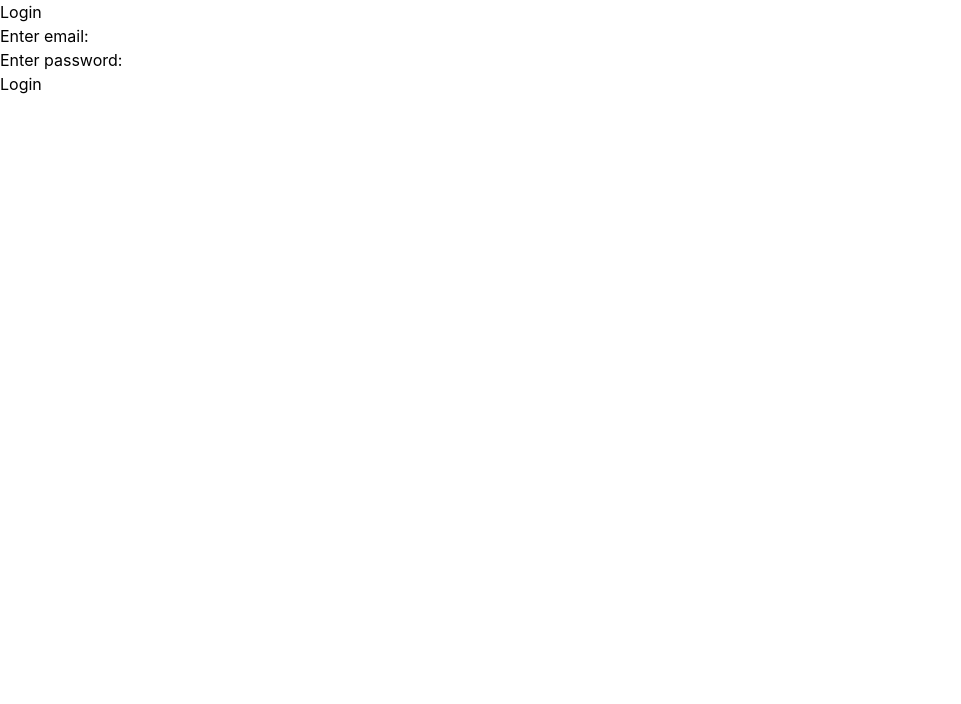
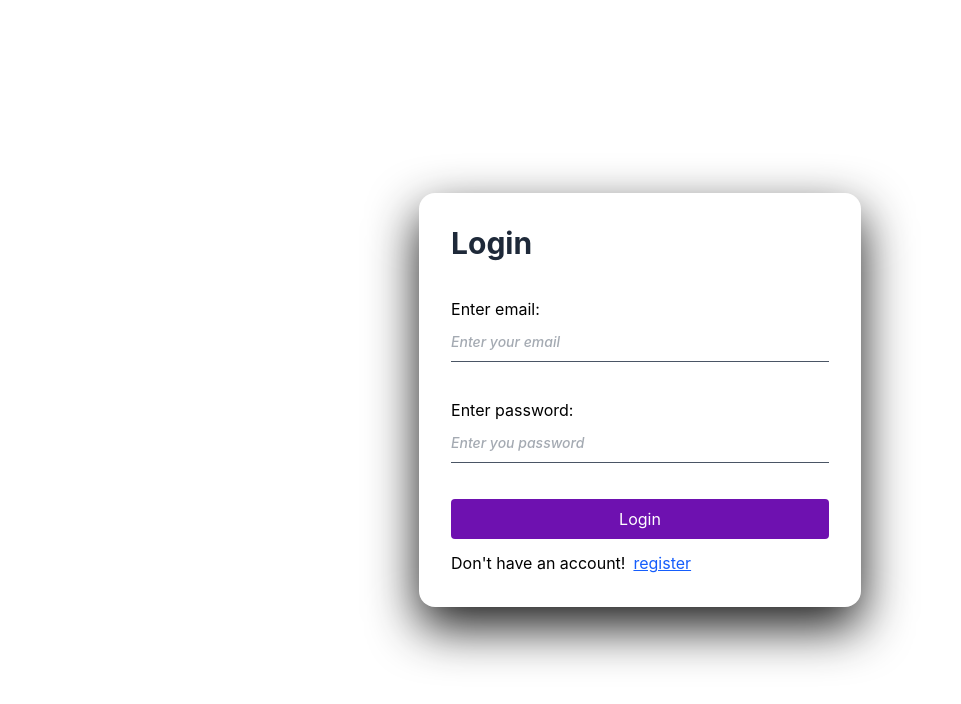
Before and after one commit to Afnan-coder/mern-register-and-login, a React (Vite) app in the folder client/: page /login in a window 1280 px wide. Shown: the top 704 px of the page, without its empty margins (0-961 px from the left). Built offline with nearby package versions, Linux system fonts and the light colour scheme.

Commit message:
Created the Login page

```diff
--- a/client/src/context/AppContext.jsx
+++ b/client/src/context/AppContext.jsx
@@ -3,6 +3,8 @@ import { createContext, useState } from "react";
 export const AppContext = createContext()
 
 export const AppContextProvider = (props) =>{
+
+
 
     const [count, setCount] = useState(0)
 
--- a/client/src/pages/Login.jsx
+++ b/client/src/pages/Login.jsx
@@ -1,19 +1,61 @@
-import React from 'react'
+import React, { useState } from 'react'
+import { Link } from 'react-router-dom'
+
 
 const Login = () => {
+
+    const [userData, setUserData] = useState({
+        email: '',
+        password: ''
+    })
+
+    const handleChange = (e) => {
+        const {name, value} = e.target;
+        setUserData({
+            ...userData,
+            [name]: value
+            })
+
+    }
+
+    const onSubmitHandler = (e)=>{
+        e.preventDefault()
+        console.log(userData)
+    }
+
     return (
-    <div className=''>
-      <form>
-        <h1>Login</h1>
-        <div>
+        <div className='w-full h-screen flex items-center justify-center'>
+            <form onSubmit={onSubmitHandler} className='p-8 w-fit max-w-md rounded-2xl flex flex-col gap-9 shadow-[0_20px_50px_rgba(0,0,0,0.9)]'>
+                <h1 className='font-bold text-gray-800 text-3xl'>Login</h1>
+                <div className='space-y-6'>
                     <label>Enter email: </label>
-            <input type="text" name='name' />
+                    <input
+                        className='w-full placeholder:text-sm font-medium text-gray-600 italic border-b border-b-gray-600 focus:outline-none py-2'
+                        type="text"
+                        name='email'
+                        placeholder='Enter your email'
+                        value={userData.email}
+                        onChange={handleChange}
+                    />
+                </div>
+                <div className='space-y-4'>
+                    <label>Enter password: </label>
+                    <input
+                        className='w-full placeholder:text-sm font-medium text-gray-600 italic border-b border-b-gray-600 focus:outline-none py-2'
+                        type="password"
+                        name='password'
+                        placeholder='Enter you password'
+                        value={userData.password}
+                        onChange={handleChange}
+                    />
                 </div>
                 <div>
-            <label>Enter password: </label>
-            <input type="password" name='password' />
+                    <button className='w-full py-2 rounded-sm bg-purple-800 text-white' type='submit'>Login</button>
+                    <div className='mt-3'>
+                        <span>Don't have an account!</span>
+                        <Link className='text-blue-600 underline ml-2' to={'/register'}>register</Link>
                     </div>
-        <button type='submit'>Login</button>
+                </div>
             </form>
         </div>
     )
```
Lines whose indentation alone changed are shown as unchanged.
